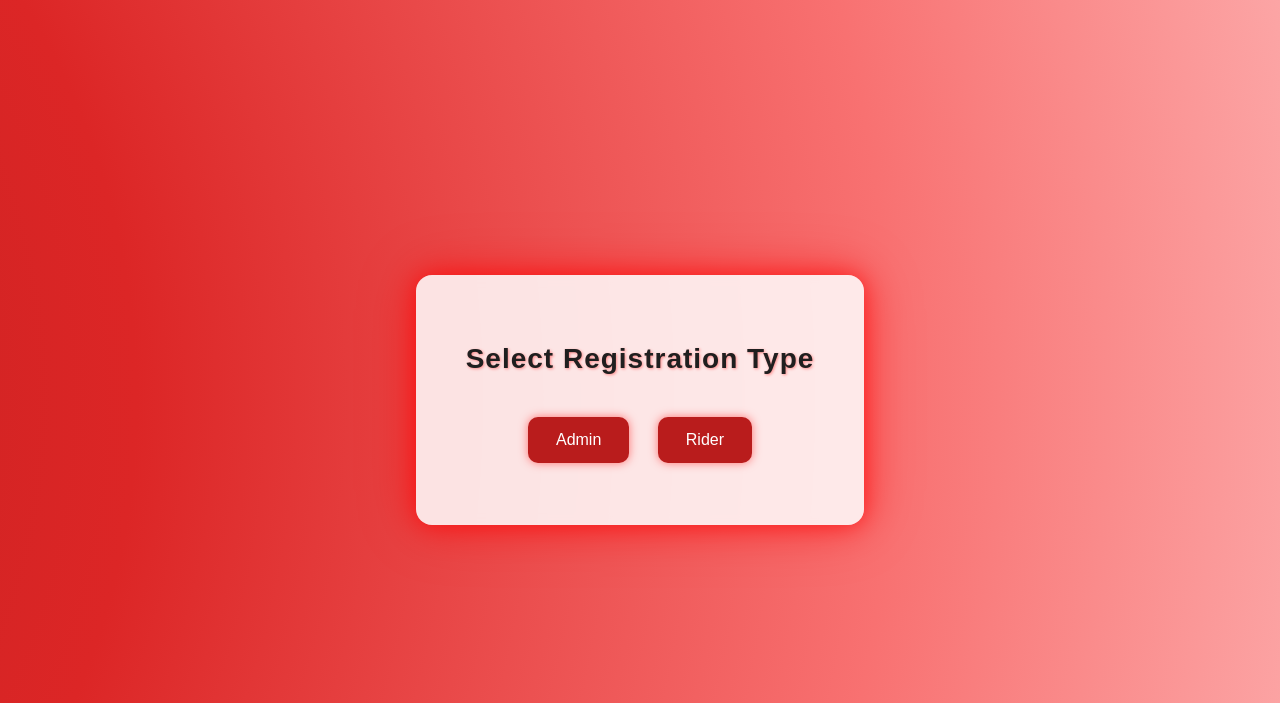
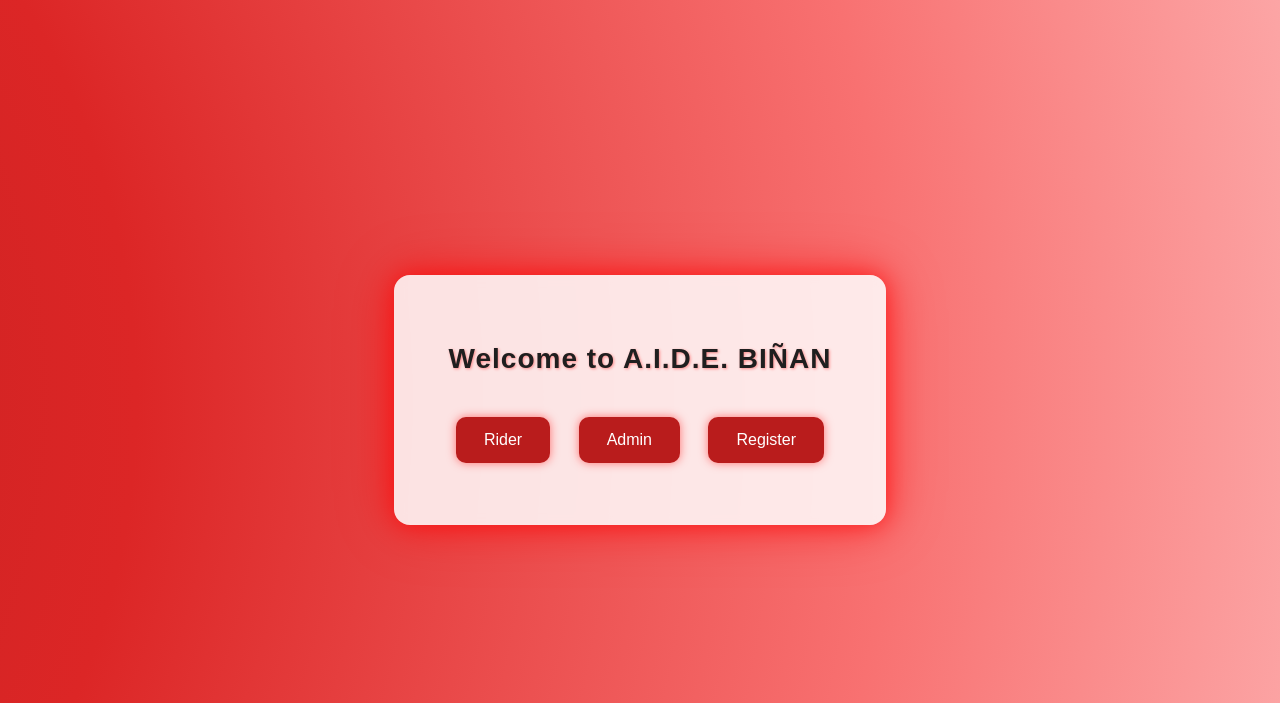
Before and after one commit to CiaBautista/AIDE_Binan, a PHP site: page / in a window 1280 px wide. Shown: the top 703 px of the page. Run offline with PHP 8.4, Linux system fonts and the light colour scheme.

Commit message:
bautista_update index and rider

```diff
--- a/rider/register_rider.php
+++ b/rider/register_rider.php
@@ -146,17 +146,18 @@
 
             <div class="col-span-2 mt-4">
                 <button type="submit" name="submit" class="w-full bg-red-700 text-white font-semibold py-3 rounded-lg hover:bg-red-800 transition duration-300">
-                    🚴‍♂️ Register as Rider
+                    🚴‍♂️ Register
                 </button>
             </div>
 
             <div class="col-span-2 text-center mt-4 text-sm text-white">
                 Already have an account?
-                <a href="#" class="text-red-200 hover:underline">Login</a>
+                <a href="login_rider.php" class="text-red-200 hover:underline">Login</a>
             </div>
         </form>
     </div>
 </main>
+
 <?php
 function encrypt_data($data, $key) {
     $iv = openssl_random_pseudo_bytes(16);
--- a/system/index.php
+++ b/system/index.php
@@ -78,24 +78,25 @@
 
 <body>
     <div class="container">
-        <h1>Select Registration Type</h1>
+        <h1>Welcome to A.I.D.E. BIÑAN</h1>
 
-        <form method="POST">
-            <button type="submit" name="role" value="admin">Admin</button>
-            <button type="submit" name="role" value="rider">Rider</button>
+<form action="" method="POST">
+    <button type="submit" name="action" value="login_rider">Rider</button>
+    <button type="submit" name="action" value="login_admin">Admin</button>
+    <button type="submit" name="action" value="register">Register</button>
 </form>
+    </div>
 
 <?php
-        if ($_SERVER['REQUEST_METHOD'] == 'POST') {
-            $role = $_POST['role'];
-            if ($role === 'admin') {
-                header("Location: ../admin/register_admin.php");
-            } elseif ($role === 'rider') {
-                header("Location: ../rider/register_rider.php");
+
+if ($_SERVER["REQUEST_METHOD"] == "POST") {
+    switch ($_POST['action']) {
+        case "register": header("Location: register.php"); break;
+        case "login_rider": header("Location: ../rider/login_rider.php"); break;
+        case "login_admin": header("Location: ../admin/login_admin.php"); break;
     }
     exit();
 }
 ?>
-    </div>
 </body>
 </html>
```
Lines whose indentation alone changed are shown as unchanged.
